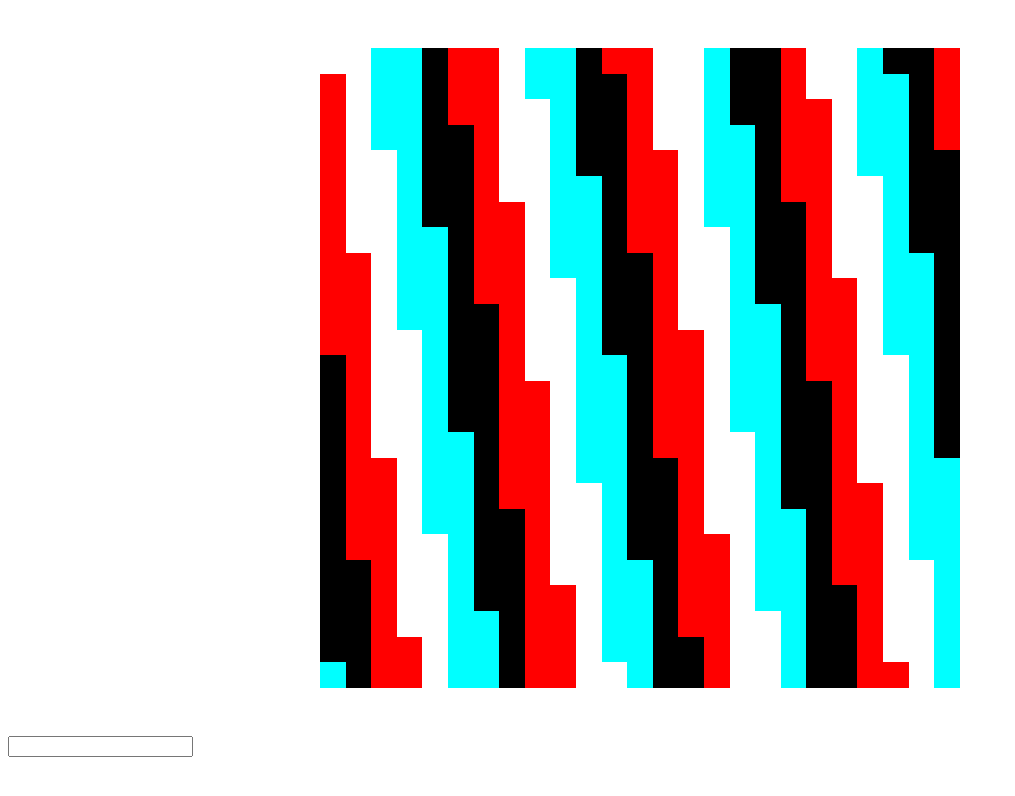
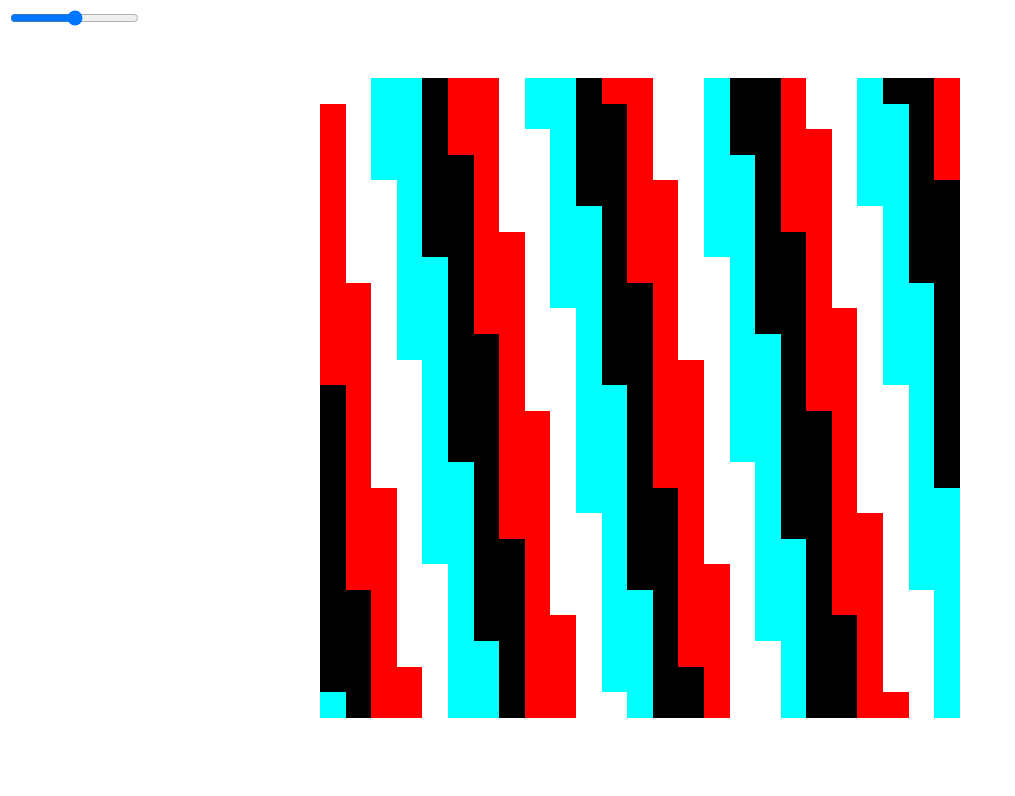
Before and after one commit to Kan1shak/div-canvas, a plain HTML site: page index.html in a window 1280 px wide. Shown: the whole page, without its empty margins (0-1015 px from the left). Drawn offline with Linux system fonts and the light colour scheme.

Commit message:
Add slider to change grid size and other little things

```diff
--- a/index.html
+++ b/index.html
@@ -1,3 +1,4 @@
+
 <!DOCTYPE html>
 <html lang="en">
 <head>
@@ -7,11 +8,9 @@
     <script src="main.js" defer></script>
 </head>
 <body>
-    <div class="container">
 
-    </div>
     <div>
-        <input type="text">
+        <input type="range" id = "slider" min="1" max ="256">
     </div>
 </body>
 </html>
--- a/main.js
+++ b/main.js
@@ -1,7 +1,9 @@
-const container = document.querySelector('.container');
-const canvasWidth = 25;
-const canvasHeight = 25;
+var canvasWidth = 25;
+var canvasHeight = 25;
 
+function createCanvas(canvasWidth, canvasHeight){
+    const container = document.createElement('div');
+    container.classList.add('container');
     for (i = 0; i < canvasWidth * canvasHeight; i++) {
         const div = document.createElement('div');
         div.classList.add('pixel');
@@ -14,7 +16,19 @@ for (i = 0; i < canvasWidth * canvasHeight; i++) {
         div.style.backgroundColor = `rgb(${r}, ${g}, ${g})`;
         container.appendChild(div);
     }
+    document.body.appendChild(container);
 
+}
+createCanvas(canvasWidth,canvasWidth)
+
+
+const slider = document.querySelector('#slider');
+slider.addEventListener('input', (inp) =>{
+    canvasWidth = slider.value;
+    console.log(canvasWidth);
+    createCanvas(canvasWidth,canvasWidth)
+    const container = document.querySelector('.container');
+    container.remove();
     const pixels = document.querySelectorAll('.pixel');
 
 pixels.forEach((pixel)=>{
@@ -44,3 +58,4 @@ pixels.forEach((pixel)=>{
         }
       };
 });
+});
```
Lines whose indentation alone changed are shown as unchanged.
